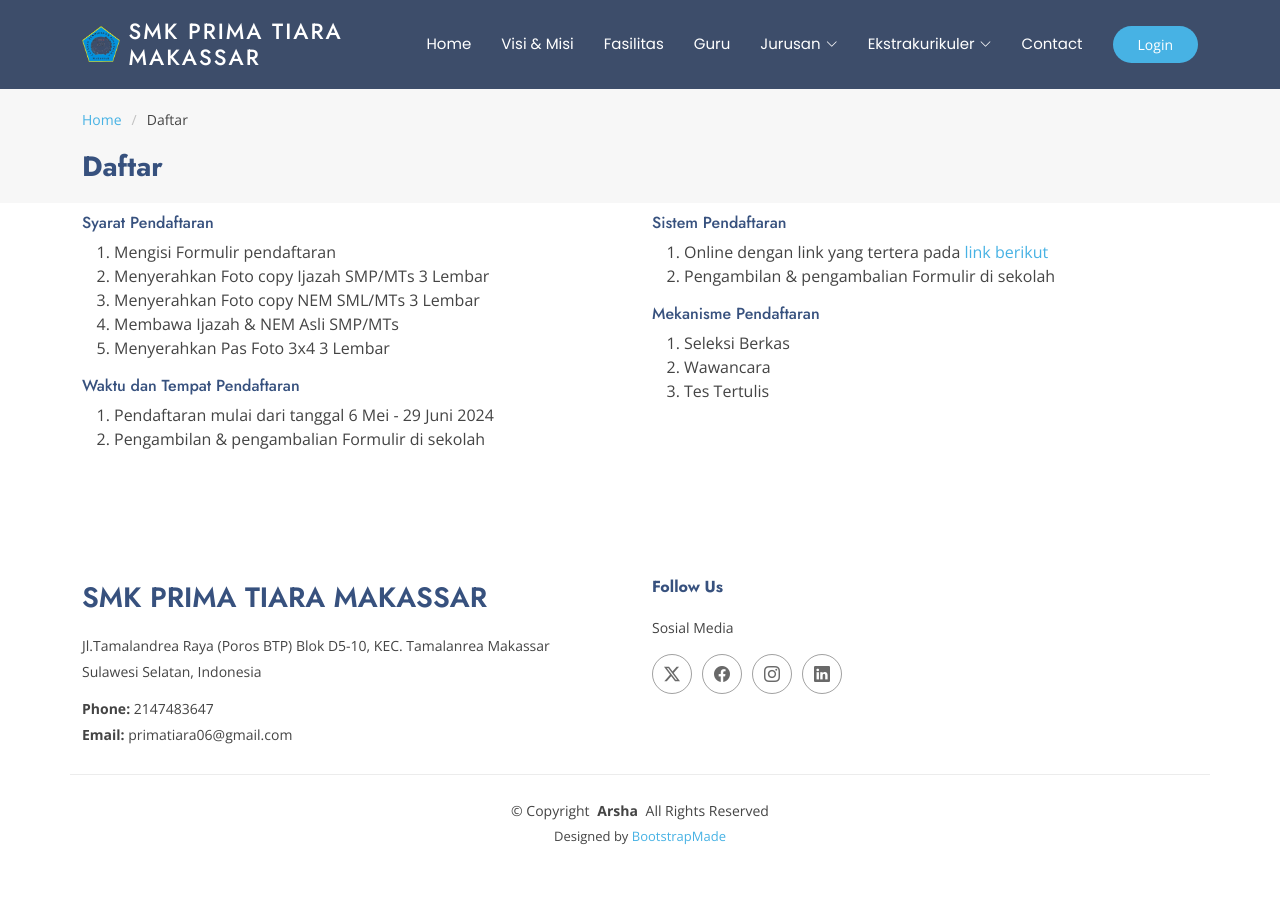
After one commit to adermaulana/sekolah-template, a PHP site: page /daftar.php in a window 1280 px wide. The commit adds this page. Run offline with PHP 8.4, Linux system fonts and the light colour scheme; data comes from the database, SQL or seed files in the repository.

Commit message:
menambahkan halaman daftar

```diff
--- /dev/null
+++ b/daftar.php
@@ -0,0 +1,251 @@
+<?php
+
+include 'koneksi.php';
+
+session_start();
+
+// Cek apakah pengguna sudah login
+if(isset($_SESSION['username_admin'])) {
+    $isLoggedIn = true;
+    $userName = $_SESSION['username_admin']; // Ambil nama user dari session
+}
+else {
+    $isLoggedIn = false;
+}
+
+$tampil = mysqli_query($koneksi, "SELECT * FROM pengaturan WHERE id = 1");
+$data = mysqli_fetch_array($tampil);
+if($data){
+    $namasekolah = $data['namasekolah'];
+    $email = $data['email'];
+    $telp = $data['telp'];
+    $alamat = $data['alamat'];
+    $logo = $data['logo'];
+    $jumlahsiswa = $data['jumlahsiswa'];
+}
+
+?>
+
+
+<!DOCTYPE html>
+<html lang="en">
+
+<head>
+  <meta charset="utf-8">
+  <meta content="width=device-width, initial-scale=1.0" name="viewport">
+  <title>Daftar - <?= $namasekolah ?></title>
+  <meta content="" name="description">
+  <meta content="" name="keywords">
+
+  <!-- Favicons -->
+  <link href="admin/<?= $logo ?>" rel="icon">
+  <link href="assets/img/apple-touch-icon.png" rel="apple-touch-icon">
+
+  <!-- Fonts -->
+  <link href="https://fonts.googleapis.com" rel="preconnect">
+  <link href="https://fonts.gstatic.com" rel="preconnect" crossorigin>
+  <link href="https://fonts.googleapis.com/css2?family=Open+Sans:ital,wght@0,300;0,400;0,500;0,600;0,700;0,800;1,300;1,400;1,500;1,600;1,700;1,800&family=Poppins:ital,wght@0,100;0,200;0,300;0,400;0,500;0,600;0,700;0,800;0,900;1,100;1,200;1,300;1,400;1,500;1,600;1,700;1,800;1,900&family=Jost:ital,wght@0,100;0,200;0,300;0,400;0,500;0,600;0,700;0,800;0,900;1,100;1,200;1,300;1,400;1,500;1,600;1,700;1,800;1,900&display=swap" rel="stylesheet">
+
+  <!-- Vendor CSS Files -->
+  <link href="assets/vendor/bootstrap/css/bootstrap.min.css" rel="stylesheet">
+  <link href="assets/vendor/bootstrap-icons/bootstrap-icons.css" rel="stylesheet">
+  <link href="assets/vendor/aos/aos.css" rel="stylesheet">
+  <link href="assets/vendor/glightbox/css/glightbox.min.css" rel="stylesheet">
+  <link href="assets/vendor/swiper/swiper-bundle.min.css" rel="stylesheet">
+
+  <!-- Main CSS File -->
+  <link href="assets/css/main.css" rel="stylesheet">
+
+  <!-- =======================================================
+  * Template Name: Arsha
+  * Template URL: https://bootstrapmade.com/arsha-free-bootstrap-html-template-corporate/
+  * Updated: May 18 2024 with Bootstrap v5.3.3
+  * Author: BootstrapMade.com
+  * License: https://bootstrapmade.com/license/
+  ======================================================== -->
+</head>
+
+<body class="starter-page-page">
+
+  <header id="header" class="header d-flex align-items-center sticky-top">
+    <div class="container-fluid container-xl position-relative d-flex align-items-center">
+
+    <a href="index.php" class="logo d-flex align-items-center me-auto">
+        <!-- Uncomment the line below if you also wish to use an image logo -->
+        <!-- <img src="assets/img/logo.png" alt=""> -->
+         <img src="admin/<?= $logo ?>" alt="<?= $logo ?>">
+        <h1 style="font-size:22px;" class="sitename"><?= $namasekolah ?></h1>
+      </a>
+
+      <nav id="navmenu" class="navmenu">
+        <ul>
+          <li><a href="index.php#hero" class="">Home</a></li>
+          <li><a href="index.php#visimisi">Visi & Misi</a></li>
+          <li><a href="index.php#fasilitas">Fasilitas</a></li>
+          <li><a href="index.php#guru">Guru</a></li>
+          <li class="dropdown"><a href="#"><span>Jurusan</span> <i class="bi bi-chevron-down toggle-dropdown"></i></a>
+            <ul>
+            <?php
+              $no = 1;
+              $tampil = mysqli_query($koneksi, "SELECT * FROM jurusan");
+              while($data = mysqli_fetch_array($tampil)):
+            ?>
+              <li><a href="jurusan.php?hal=jurusan&nama=<?= $data['namajurusan'] ?>"><?= $data['namajurusan'] ?></a></li>
+              <?php
+                endwhile;
+              ?>
+            </ul>
+          </li>
+          <li class="dropdown"><a href="#"><span>Ekstrakurikuler</span> <i class="bi bi-chevron-down toggle-dropdown"></i></a>
+            <ul>
+            <?php
+              $no = 1;
+              $tampil = mysqli_query($koneksi, "SELECT * FROM ekstrakurikuler");
+              while($data = mysqli_fetch_array($tampil)):
+            ?>
+              <li><a href="ekstrakurikuler.php?hal=ekstrakurikuler&nama=<?= $data['namaekskul'] ?>"><?= $data['namaekskul'] ?></a></li>
+              <?php
+                endwhile;
+              ?>
+            </ul>
+          </li>
+          <li><a href="index.php#contact">Contact</a></li>
+        </ul>
+        <i class="mobile-nav-toggle d-xl-none bi bi-list"></i>
+      </nav>
+       <?php if($isLoggedIn): ?>
+        <a class="btn-getstarted" href="admin">Dashboard</a>
+
+      <?php else: ?>
+      <a class="btn-getstarted" href="login.php">Login</a>
+      <?php endif; ?>
+    </div>
+  </header>
+
+  <main class="main">
+
+    <!-- Page Title -->
+    <div class="page-title" data-aos="fade">
+      <div class="container">
+        <nav class="breadcrumbs">
+          <ol>
+            <li><a href="index.php">Home</a></li>
+            <li class="current">Daftar</li>
+          </ol>
+        </nav>
+        <h1 style="margin-top:10px;">Daftar</h1>
+      </div>
+    </div><!-- End Page Title -->
+
+    <!-- Starter Section Section -->
+    <section style="margin-top:-50px;" id="starter-section" class="starter-section section">
+
+      <div class="container" data-aos="fade-up">
+        <div class="row">
+            <div class="col-lg-6 col-md-12">
+                <div>
+                 <h6>Syarat Pendaftaran</h6>
+                    <ol>
+                        <li>Mengisi Formulir pendaftaran</li>
+                        <li>Menyerahkan Foto copy Ijazah SMP/MTs 3 Lembar</li>
+                        <li>Menyerahkan Foto copy NEM SML/MTs 3 Lembar</li>
+                        <li>Membawa Ijazah & NEM Asli SMP/MTs</li>
+                        <li>Menyerahkan Pas Foto 3x4 3 Lembar</li>
+                    </ol>
+                </div>
+                <div>
+                    <h6>Waktu dan Tempat Pendaftaran</h6>
+                    <ol>
+                        <li>Pendaftaran mulai dari tanggal 6 Mei - 29 Juni 2024</li>
+                        <li>Pengambilan & pengambalian Formulir di sekolah</li>
+                    </ol>
+                </div>
+            </div>
+            <div class="col-lg-6 col-md-12">
+                <div>
+                    <h6>Sistem Pendaftaran</h6>
+                    <ol>
+                        <li>Online dengan link yang tertera pada<a href="https://docs.google.com/forms/d/e/1FAIpQLSeX2t_UUNzzgw0SOV1DdnlIKbxPEWkCti
+     m_Z4JWDqnhzRs34Q/viewform?vc=0&c=0&w=1&flr=0&pli=1"> link berikut</a></li>
+                        <li>Pengambilan & pengambalian Formulir di sekolah</li>
+                    </ol>
+                </div>
+                <div>
+                    <h6>Mekanisme Pendaftaran</h6>
+                    <ol>
+                        <li>Seleksi Berkas</li>
+                        <li>Wawancara</li>
+                        <li>Tes Tertulis</li>
+                    </ol>
+                </div>
+            </div>
+        </div>
+      </div>
+
+    </section><!-- /Starter Section Section -->
+
+  </main>
+
+  <footer id="contact" class="footer">
+    <div class="container footer-top">
+      <div class="row gy-4">
+        <div class="col-lg-6 col-md-6 footer-about">
+          <a href="index.php" class="d-flex align-items-center">
+            <span class="sitename"><?= $namasekolah ?></span>
+          </a>
+          <div class="footer-contact pt-3">
+            <p><?= $alamat ?></p>
+            <p>Sulawesi Selatan, Indonesia</p>
+            <p class="mt-3"><strong>Phone:</strong> <span><?= $telp ?></span></p>
+            <p><strong>Email:</strong> <span><?= $email ?></span></p>
+          </div>
+        </div>
+        <div class="col-lg-6 col-md-12">
+          <h4>Follow Us</h4>
+          <p>Sosial Media</p>
+          <div class="social-links d-flex">
+            <a href="#contact"><i class="bi bi-twitter-x"></i></a>
+            <a href="#contact"><i class="bi bi-facebook"></i></a>
+            <a href="#contact"><i class="bi bi-instagram"></i></a>
+            <a href="#contact"><i class="bi bi-linkedin"></i></a>
+          </div>
+        </div>
+
+      </div>
+    </div>
+
+    <div class="container copyright text-center mt-4">
+      <p>© <span>Copyright</span> <strong class="px-1 sitename">Arsha</strong> <span>All Rights Reserved</span></p>
+      <div class="credits">
+        <!-- All the links in the footer should remain intact. -->
+        <!-- You can delete the links only if you've purchased the pro version. -->
+        <!-- Licensing information: https://bootstrapmade.com/license/ -->
+        <!-- Purchase the pro version with working PHP/AJAX contact form: [buy-url] -->
+        Designed by <a href="https://bootstrapmade.com/">BootstrapMade</a>
+      </div>
+    </div>
+
+  </footer>
+
+  <!-- Scroll Top -->
+  <a href="#" id="scroll-top" class="scroll-top d-flex align-items-center justify-content-center"><i class="bi bi-arrow-up-short"></i></a>
+
+  <!-- Preloader -->
+  <div id="preloader"></div>
+
+  <!-- Vendor JS Files -->
+  <script src="assets/vendor/bootstrap/js/bootstrap.bundle.min.js"></script>
+  <script src="assets/vendor/php-email-form/validate.js"></script>
+  <script src="assets/vendor/aos/aos.js"></script>
+  <script src="assets/vendor/glightbox/js/glightbox.min.js"></script>
+  <script src="assets/vendor/swiper/swiper-bundle.min.js"></script>
+  <script src="assets/vendor/waypoints/noframework.waypoints.js"></script>
+  <script src="assets/vendor/imagesloaded/imagesloaded.pkgd.min.js"></script>
+  <script src="assets/vendor/isotope-layout/isotope.pkgd.min.js"></script>
+
+  <!-- Main JS File -->
+  <script src="assets/js/main.js"></script>
+
+</body>
+
+</html>
```
Also changed, not shown: index.php (+4 -4 lines).
